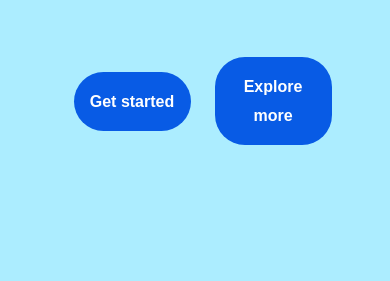
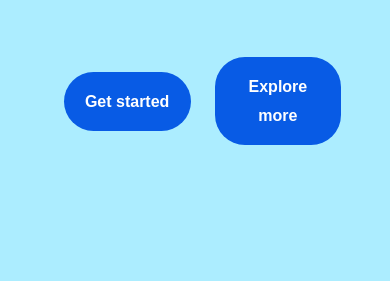
Before and after one commit to OMAR-FOUTOUH/pp, a plain HTML site: page index.html in a window 390 px wide. Shown: the part 563-844 px from the top of the page. Drawn offline with nearby package versions, Linux system fonts and the light colour scheme.

Commit message:
Update style.css

```diff
--- a/style.css
+++ b/style.css
@@ -1552,7 +1552,7 @@ padding: 20px;
     flex-direction: row;
     align-items: center;
     margin: 40px;
-    width: 140%;
+    width: 150%;
     JUSTIFY-CONTENT: space-between;
     GAP: 9PX;
   }
```
